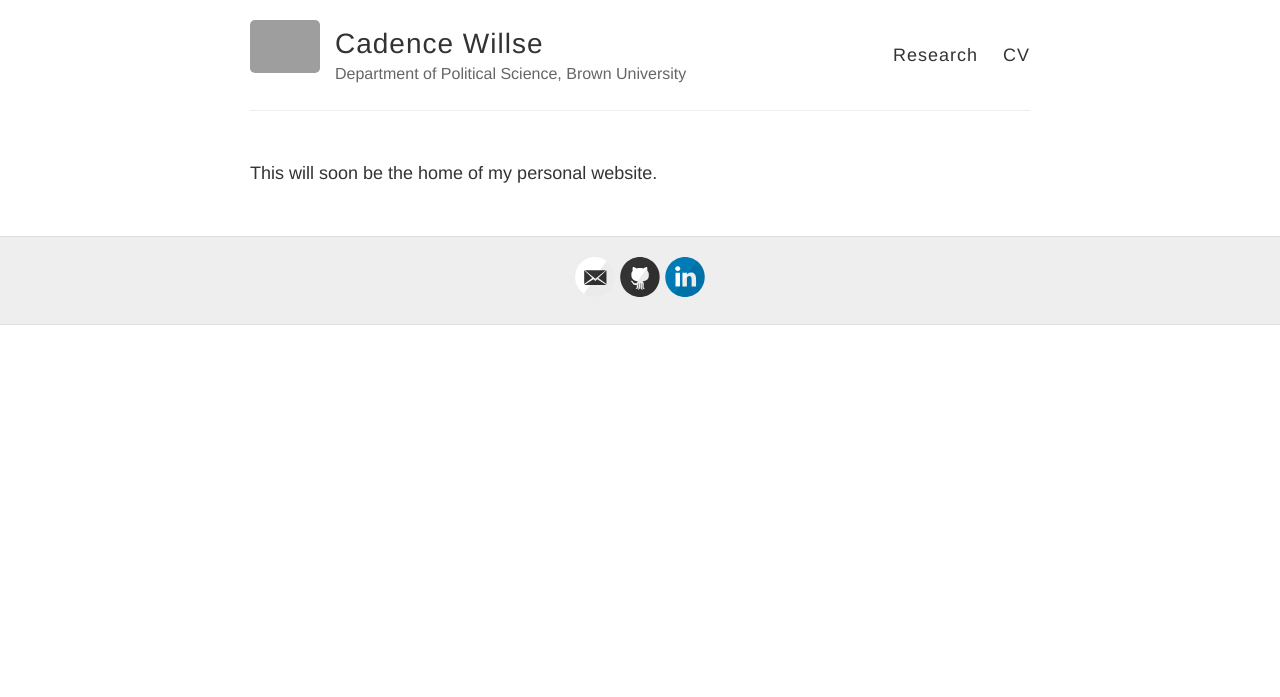
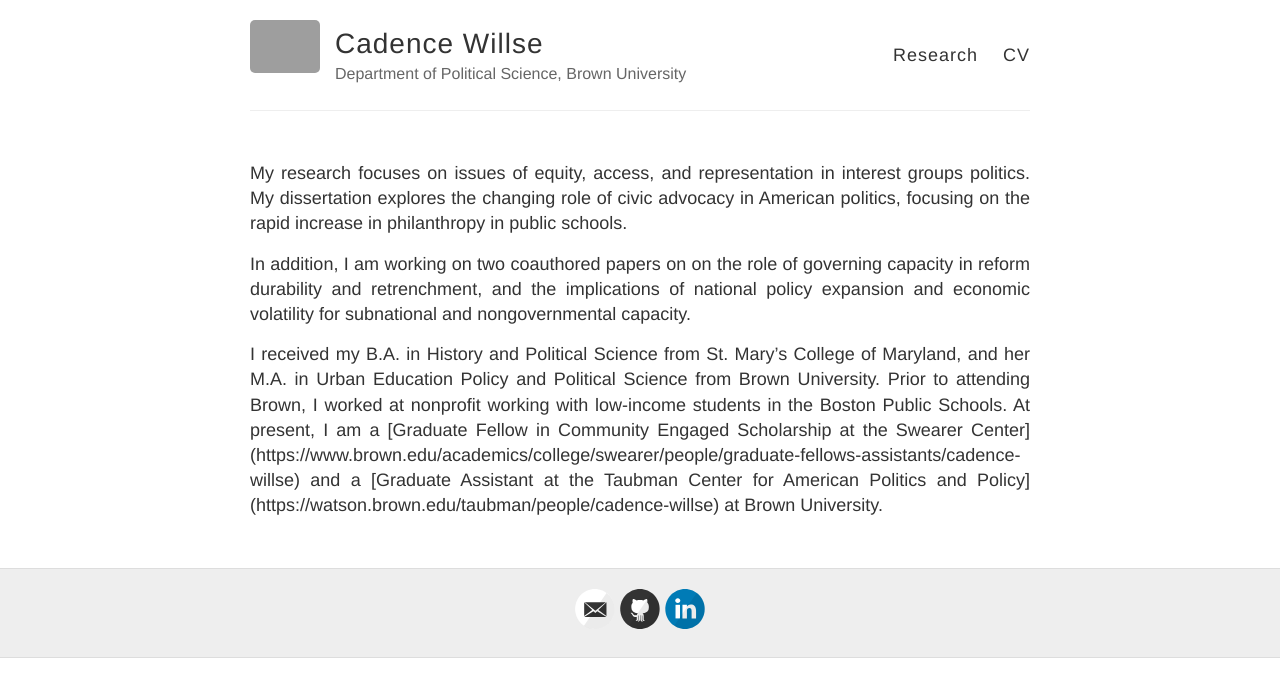
Before and after one commit to cadencewillse/cadencewillse.github.io, a Jekyll site: the page built from index.md, in a window 1280 px wide. Shown: the top 697 px of the page. Built offline with Jekyll 4.4.1, drawn with Linux system fonts in a browser that asks for light colours; grey boxes are pictures that could not be loaded.

Commit message:
Update index.md

```diff
--- a/index.md
+++ b/index.md
@@ -2,4 +2,9 @@
 layout: default
 ---
 
-This will soon be the home of my personal website.
+
+My research focuses on issues of equity, access, and representation in interest groups politics.  My dissertation explores the changing role of civic advocacy in American politics, focusing on the rapid increase in philanthropy in public schools.
+
+In addition, I am working on two coauthored papers on on the role of governing capacity in reform durability and retrenchment, and the implications of national policy expansion and economic volatility for subnational and nongovernmental capacity.
+
+I received my B.A. in History and Political Science from St. Mary's College of Maryland, and her M.A. in Urban Education Policy and Political Science from Brown University.  Prior to attending Brown, I worked at nonprofit working with low-income students in the Boston Public Schools. At present, I am a [Graduate Fellow in Community Engaged Scholarship at the Swearer Center] (https://www.brown.edu/academics/college/swearer/people/graduate-fellows-assistants/cadence-willse) and a [Graduate Assistant at the Taubman Center for American Politics and Policy] (https://watson.brown.edu/taubman/people/cadence-willse) at Brown University.
```
